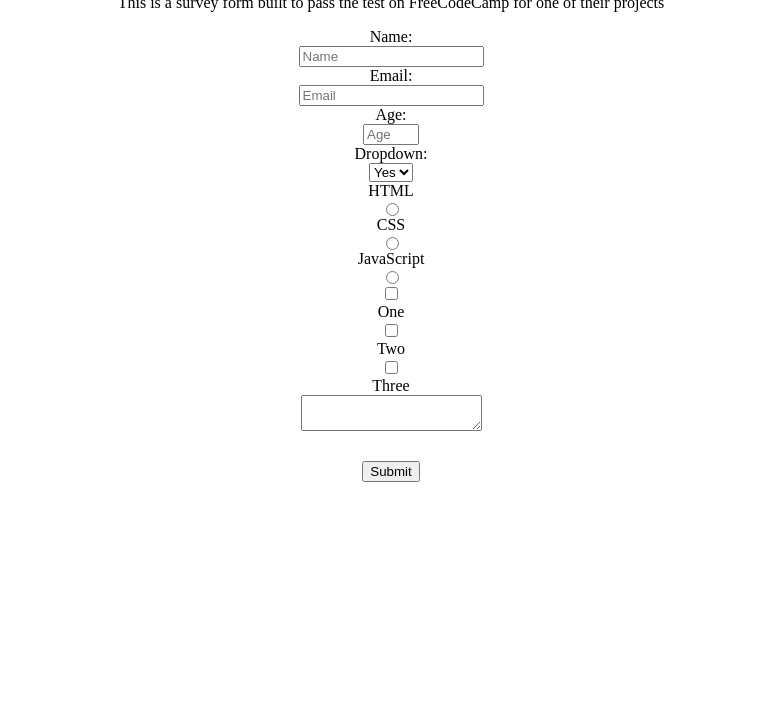
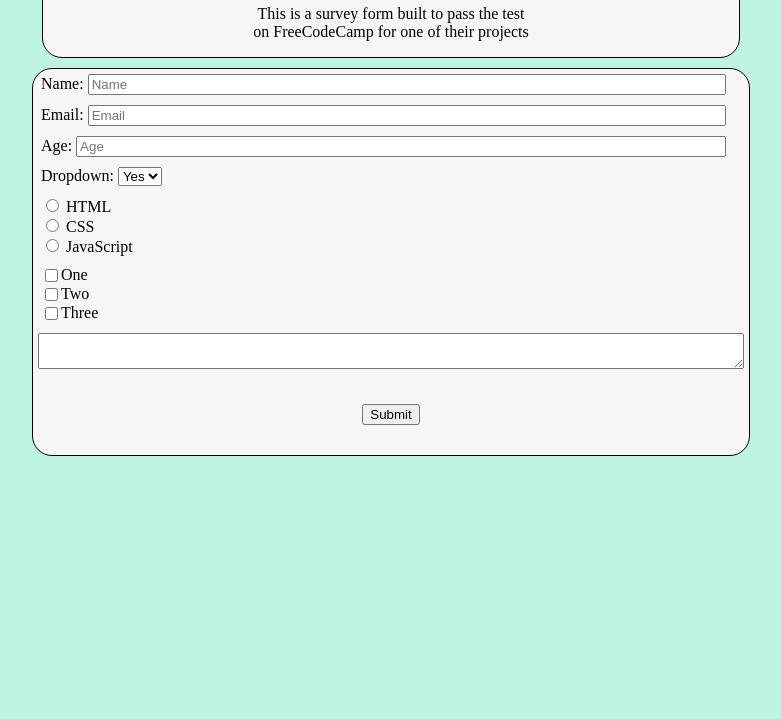
Before and after one commit to free-code-camp-projects-sebby/survey-form, a plain HTML site: page index.html in a window 1280 px wide. Shown: the part 81-800 px from the top of the page, without its empty margins (249-1030 px from the left). Drawn offline with Linux system fonts and the light colour scheme.

Commit message:
Added styling to read easier

```diff
--- a/index.html
+++ b/index.html
@@ -1,61 +1,87 @@
 <!DOCTYPE html>
 <html lang="en">
   <head>
-    <meta charset="UTF-8">
-    <meta http-equiv="X-UA-Compatible" content="IE=edge">
-    <meta name="viewport" content="width=device-width, initial-scale=1.0">
+    <meta charset="UTF-8" />
+    <meta http-equiv="X-UA-Compatible" content="IE=edge" />
+    <meta name="viewport" content="width=device-width, initial-scale=1.0" />
     <link rel="stylesheet" href="styles.css" />
     <title>FreeCodeCamp Survey Form</title>
   </head>
   <body>
-
     <section class="container">
-        <h1 id="title"> Survey Form </h1>
+      <div id="formDesc">
+        <h1 id="title">Survey Form</h1>
         <p id="description">
-            This is a survey form built to pass the test on FreeCodeCamp for one of their projects
+          This is a survey form built to pass the test <br />
+          on FreeCodeCamp for one of their projects
         </p>
+      </div>
 
       <form id="survey-form">
+        <div id="name-div">
+          <label id="name-label" for="name">Name:</label>
+          <input id="name" type="text" placeholder="Name" required />
+        </div>
 
-             <label id="name-label" for="name">Name:</label>
-            <input id="name" type="text" placeholder="Name" required>
+        <div id="email-div">
+          <label id="email-label" for="email">Email:</label>
+          <input id="email" type="email" placeholder="Email" required />
+        </div>
 
-             <label id="email-label" for="email">Email:</label>
-            <input id="email" type="email" placeholder="Email" required>
+        <div id="number-div">
+          <label id="number-label" for="age">Age:</label>
+          <input
+            id="number"
+            type="number"
+            min="10"
+            max="99"
+            placeholder="Age"
+            required
+          />
+        </div>
 
-             <label id="number-label" for="age">Age:</label>
-            <input id="number" type="number" min="10" max="99" placeholder="Age">
-
+        <div id="dropdown-div">
           <label for="dropdown">Dropdown:</label>
           <select id="dropdown">
             <option value="yes">Yes</option>
             <option value="no">No</option>
           </select>
+        </div>
 
+        <div id="radio-div">
+          <div>
+            <input type="radio" name="language" value="html" />
             <label for="html">HTML</label>
-            <input type="radio" name="language" value="html">
+          </div>
+          <div>
+            <input type="radio" name="language" value="css" />
+            <label for="css">CSS</label>
+          </div>
+          <div>
+            <input type="radio" name="language" value="javascript" />
+            <label for="javascript">JavaScript</label>
+          </div>
+        </div>
 
-            <label for="css">CSS</label>
-            <input type="radio" name="language" value="css">
+        <div id="checkbox-div">
+          <div>
+            <input type="checkbox" value="one" />
+            <label for="checkbox">One </label>
+          </div>
+          <div>
+            <input type="checkbox" value="two" />
+            <label for="checkbox">Two </label>
+          </div>
 
-            <label for="javascript">JavaScript</label>
-            <input type="radio" name="language" value="javascript">
-
-            <input type="checkbox" value="one">
-            <label for="checkbox">One </label>
-
-            <input type="checkbox" value="two">
-            <label for="checkbox">Two </label>
-
-            <input type="checkbox" value="three">
+          <div>
+            <input type="checkbox" value="three" />
             <label for="checkbox">Three </label>
-
-            <textarea></textarea>
+          </div>
+        </div>
+        <textarea id="textAreaBox"></textarea>
 
         <button id="submit" type="submit">Submit</button>
-
       </form>
     </section>
-
   </body>
 </html>
--- a/styles.css
+++ b/styles.css
@@ -3,17 +3,58 @@ body {
   flex-direction: column;
   justify-content: center;
   align-items: center;
+  background-color: rgb(191, 243, 226);
+}
+
+h1 {
   text-align: center;
 }
 
+p {
+  text-align: center;
+}
 
+#formDesc {
+  border: 1px solid black;
+  border-radius: 20px;
+  background-color: rgb(247, 246, 245);
+  margin: 10px;
+}
 #survey-form {
   display: flex;
   flex-direction: column;
   justify-content: center;
   align-items: center;
+  border: 1px solid black;
+  border-radius: 20px;
+  background-color: rgb(247, 246, 245);
 }
 
 #submit {
   margin: 30px;
 }
+
+#checkbox-div div {
+  display: flex;
+  flex-direction: row;
+}
+
+#name-div,
+#email-div,
+#number-div,
+#dropdown-div,
+#radio-div,
+#checkbox-div,
+#textAreaBox {
+  width: 700px;
+  margin: 5px;
+}
+
+#name-div input,
+#email-div input {
+  width: 90%;
+}
+
+#number-div input {
+  width: 91.7%;
+}
```
Lines whose indentation alone changed are shown as unchanged.
